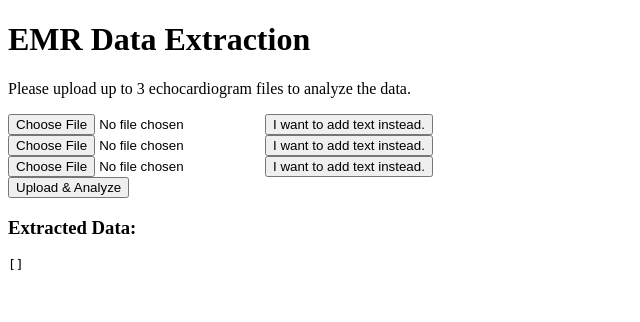
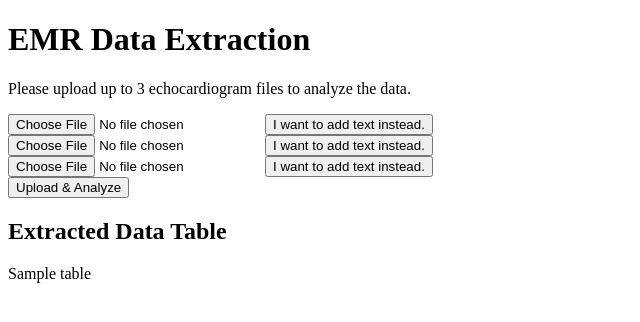
Before and after one commit to dcheng6775/emr-data-automation, a Flask app: template templates/index.html in a window 1280 px wide. Shown: the top 322 px of the page, without its empty margins (0-640 px from the left). Run offline with Flask 3, Linux system fonts and the light colour scheme; the template is opened without the code that fills it: most values are stand-ins (such as "Sample title", 1, 10 or a date in 2020).

Commit message:
incorporated pandas dataframes

```diff
--- a/app.py
+++ b/app.py
@@ -1,11 +1,13 @@
 from flask import Flask, request, render_template
 from utils import *
+import pandas as pd
 
 app = Flask(__name__)
 
 @app.route("/", methods=["GET", "POST"])
 def index():
-    results = None
+    table_html = None
+
     if request.method == "POST":
         texts = []
         for i in range(1, 4):
@@ -17,10 +19,16 @@
                 texts.append(text)
             elif text_input:
                 texts.append(text_input)
-        full_text = "\n".join(texts)
-        results = extract_data(full_text)
 
-    return render_template("index.html", results=results)
+        if texts:
+            full_text = "\n".join(texts)
+            results = extract_data(full_text)
+
+            if results:
+                df = pd.DataFrame([results])
+                table_html = df.to_html(classes='table table-striped', index=False)
+
+    return render_template("index.html", table=table_html)
 
 if __name__ == "__main__":
     app.run(debug=True)
--- a/patterns.py
+++ b/patterns.py
@@ -32,4 +32,7 @@
         r"hybrid|surgical"
         r")\s*ablation\b"
     ),
+    "LVEF (Lower Range)": (
+        r"(?i)(?:LVEF|EF|Left\s*ventricular\s*ejection\s*fraction).*?(\d{1,3})"
+    ),
 }
--- a/templates/index.html
+++ b/templates/index.html
@@ -5,32 +5,35 @@
     <meta name="viewport" content="width=device-width, initial-scale=1.0">
     <title>EMR Data Automation</title>
     <script src="{{ url_for('static', filename='script.js') }}"></script>
+    <style>
+        table { border-collapse: collapse; width: 100%; margin-top: 20px; }
+        th, td { border: 1px solid #ddd; padding: 8px; text-align: left; }
+        th { background-color: #f2f2f2; }
+    </style>
 </head>
 <body>
     <h1>EMR Data Extraction</h1>
-    <p> Please upload up to 3 echocardiogram files to analyze the data. <p>
+    <p>Please upload up to 3 echocardiogram files to analyze the data.</p>
 
     <form action="/" method="post" enctype="multipart/form-data">
       <div class="js-input1">
-      <input type="file" name="file1" required>
-      <button type="button" onclick="changetotext(1)">I want to add text instead. </button>
+          <input type="file" name="file1" required>
+          <button type="button" onclick="changetotext(1)">I want to add text instead.</button>
       </div>
       <div class="js-input2">
-      <input type="file" name="file2">
-      <button type="button" onclick="changetotext(2)">I want to add text instead. </button>
+          <input type="file" name="file2">
+          <button type="button" onclick="changetotext(2)">I want to add text instead.</button>
       </div>
       <div class="js-input3">
-      <input type="file" name="file3">
-      <button type="button" onclick="changetotext(3)">I want to add text instead. </button>
+          <input type="file" name="file3">
+          <button type="button" onclick="changetotext(3)">I want to add text instead.</button>
       </div>
       <button type="submit">Upload & Analyze</button>
     </form>
 
-    {% if results %}
-    <div class="results">
-        <h3>Extracted Data:</h3>
-        <pre>{{ results | tojson(indent=2) }}</pre>
-    </div>
+    {% if table %}
+    <h2>Extracted Data Table</h2>
+    {{ table | safe }}
     {% endif %}
 
 </body>
--- a/utils.py
+++ b/utils.py
@@ -71,7 +71,11 @@
         weight_kg = float(wt_str)
         height_m = height_cm / 100
         bmi = weight_kg / (height_m ** 2)
-        results["BMI"] = round(bmi, 1)
+        if bmi > 100 or bmi < 10:
+            bmi = (weight_kg / (height_cm ** 2)) * 703
+            results["BMI"] = round(bmi, 1)
+        elif bmi > 10 and bmi < 100:
+            results["BMI"] = round(bmi, 1)
     except (ValueError, TypeError):
         results["BMI"] = "NOT FOUND"
 
```
Also changed, not shown: 1 other file.
